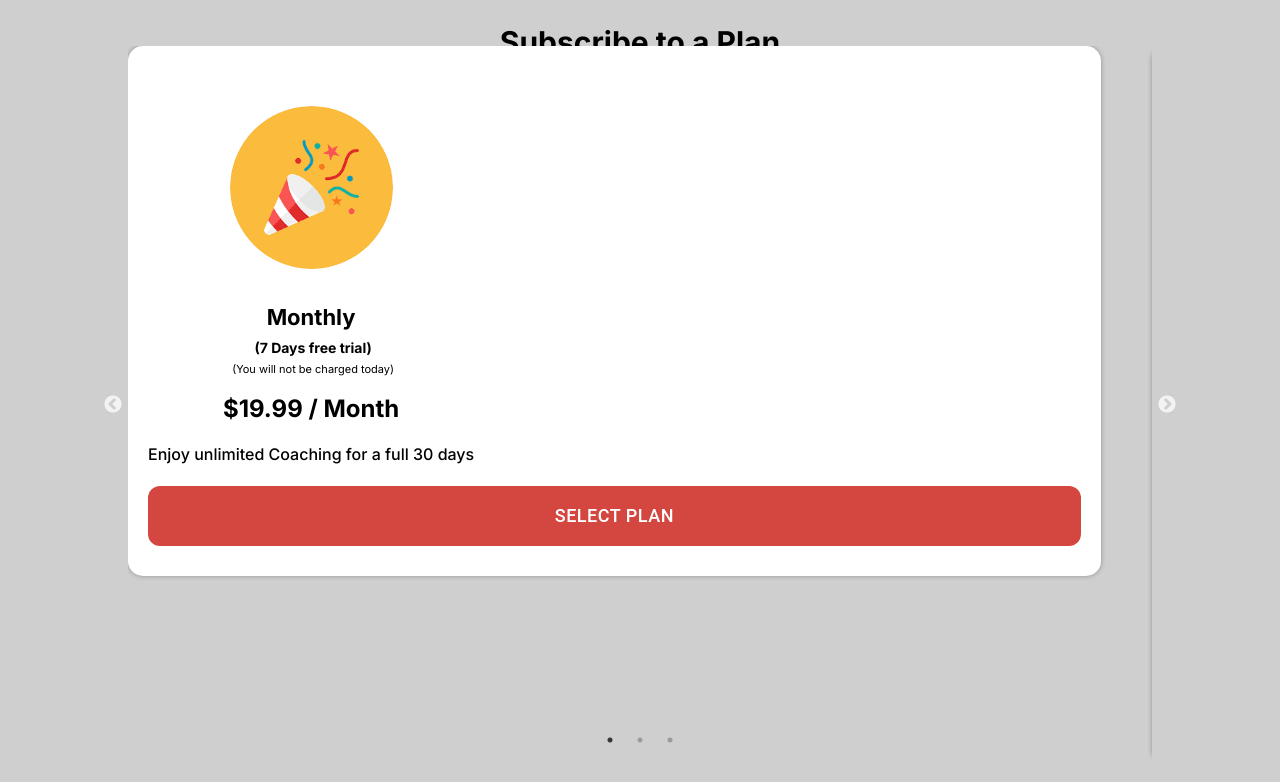
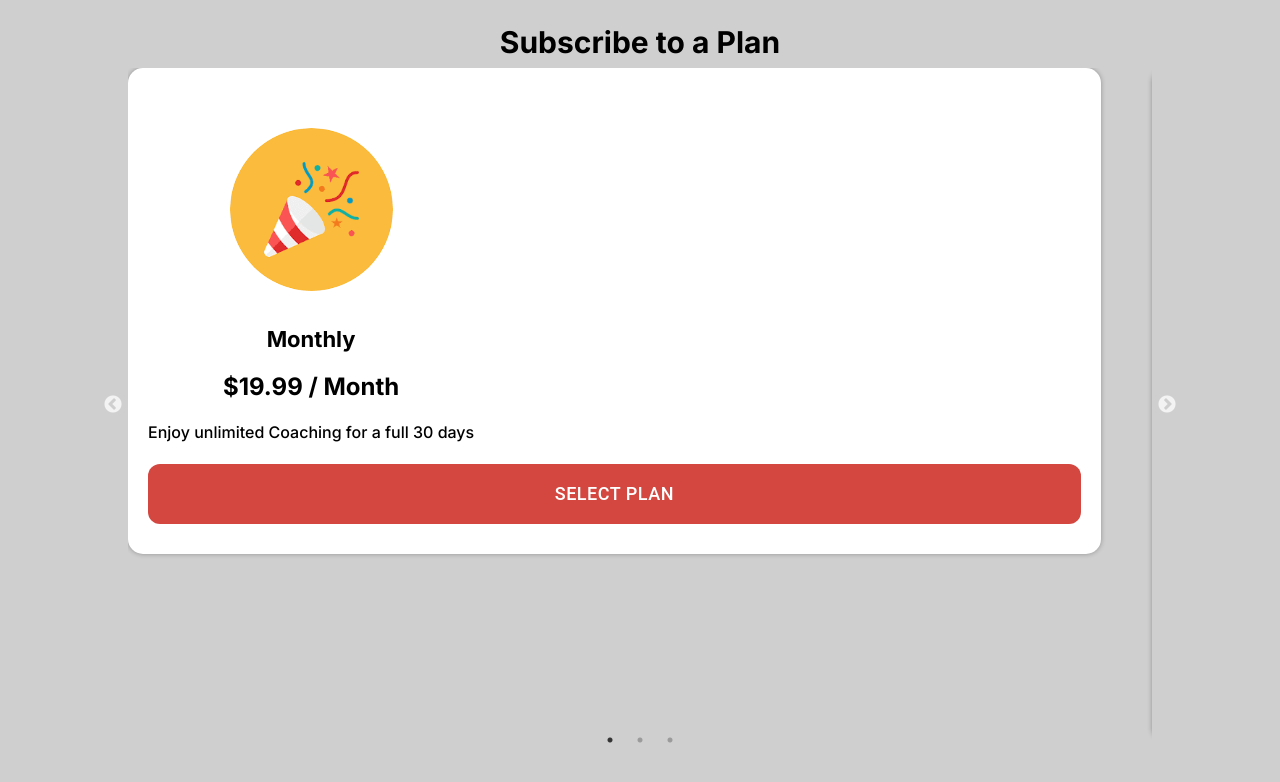
Before and after one commit to E8-Labs/Plurawl-Subscriptions-App, a Next.js app: page /home in a window 1280 px wide. Shown: the top 782 px of the page. Built offline with nearby package versions, Linux system fonts and the light colour scheme.

Commit message:
plurawl subscriptions update

```diff
--- a/app/home/page.js
+++ b/app/home/page.js
@@ -1,12 +1,12 @@
-'use client'
-import { Button } from '@mui/material';
-import { useRouter } from 'next/navigation';
-import React, { useState } from 'react';
-import Snackbar from '@mui/material/Snackbar';
-import { Alert } from '@mui/material';
-import Slide from '@mui/material/Slide';
-import CircularProgress from '@mui/material/CircularProgress';
-import Slider from 'react-slick';
+"use client";
+import { Button } from "@mui/material";
+import { useRouter } from "next/navigation";
+import React, { useState } from "react";
+import Snackbar from "@mui/material/Snackbar";
+import { Alert } from "@mui/material";
+import Slide from "@mui/material/Slide";
+import CircularProgress from "@mui/material/CircularProgress";
+import Slider from "react-slick";
 import "slick-carousel/slick/slick.css";
 import "slick-carousel/slick/slick-theme.css";
 
@@ -52,34 +52,36 @@ const Page = () => {
     vertical: false,
     slidesToScroll: 1,
     afterChange: (index) => setselectedSlideIndex(index),
-    swipe: true,  // enable swipe
+    swipe: true, // enable swipe
   };
 
   const images = [
     {
       id: 1,
       userImage: "/assets/download3.png",
-      plan: 'Monthly',
-      amount: '$19.99 / Month',
-      discount: '',
-      service: 'Enjoy unlimited Coaching for a full 30 days'
+      plan: "Monthly",
+      amount: "$19.99 / Month",
+      discount: "",
+      service: "Enjoy unlimited Coaching for a full 30 days",
     },
     {
       id: 2,
       userImage: "/assets/download3.png",
-      plan: '6 Months',
-      amount: '$99.99/ 6 Months',
-      discount: '16.66% Discount',
-      service: 'Enjoy unlimited Coaching for a full 6 Months at a discounted cost of $16.50 per month'
+      plan: "6 Months",
+      amount: "$99.99/ 6 Months",
+      discount: "16.66% Discount",
+      service:
+        "Enjoy unlimited Coaching for a full 6 Months at a discounted cost of $16.50 per month",
     },
     {
       id: 3,
       userImage: "/assets/download3.png",
-      plan: 'Yearly',
-      amount: '$179.99/ 12 Months',
-      discount: '25% Discount',
-      service: 'Enjoy unlimited Coaching for a full 12 Months at a discounted cost of $15 per month'
-    }
+      plan: "Yearly",
+      amount: "$179.99/ 12 Months",
+      discount: "25% Discount",
+      service:
+        "Enjoy unlimited Coaching for a full 12 Months at a discounted cost of $15 per month",
+    },
   ];
 
   //test code ends here
@@ -98,25 +100,25 @@ const Page = () => {
     let PlanIndex = selectedSlideIndex;
 
     if (PlanIndex !== null) {
-      console.log('Selected plan index is:', PlanIndex);
+      console.log("Selected plan index is:", PlanIndex);
 
       //can replace selected plan index with index of the slider screen
 
       try {
-        localStorage.setItem('plan', JSON.stringify({ planIndex: PlanIndex }));
-        const d = localStorage.getItem('user');
+        localStorage.setItem("plan", JSON.stringify({ planIndex: PlanIndex }));
+        const d = localStorage.getItem("user");
         const user = JSON.parse(d);
         console.log("User is ", user);
         if (user.user.payment_source_added) {
           router.push(`/home/cards`);
         } else {
           router.push(`/home/cards`);
-          console.log('No payment souce added');
+          console.log("No payment souce added");
         }
       } catch (error) {
         setErrorMessage(error.message);
         setError(true);
-        console.log('Error occurred:', error);
+        console.log("Error occurred:", error);
       } finally {
         setLoading(false);
       }
@@ -124,7 +126,7 @@ const Page = () => {
       setErrorMessage("Select a plan");
       setError(true);
       setLoading(false);
-      console.log('Select a plan');
+      console.log("Select a plan");
     }
   };
   //logic can be deleted
@@ -153,58 +155,153 @@ const Page = () => {
 
   return (
     <div className="container">
-      <div className="inner-container" style={{ backgroundColor: '', width: '100vw' }}>
+      <div
+        className="inner-container"
+        style={{ backgroundColor: "", width: "100vw" }}
+      >
         <div className="header">
-          <div style={{ fontWeight: 'bold', fontSize: 30, color: '' }}>
+          <div style={{ fontWeight: "bold", fontSize: 30, color: "" }}>
             Subscribe to a Plan
           </div>
 
           {/* Code for slider */}
 
-          <div style={{ width: '100%', display: 'flex', justifyContent: 'center', height: '85vh', alignItems: 'center' }}>
-            <Slider {...settings} style={{ width: '80%', height: '80vh', display: 'flex', alignItems: 'center' }}>
+          <div
+            style={{
+              width: "100%",
+              display: "flex",
+              justifyContent: "center",
+              height: "85vh",
+              alignItems: "center",
+            }}
+          >
+            <Slider
+              {...settings}
+              style={{
+                width: "80%",
+                height: "80vh",
+                display: "flex",
+                alignItems: "center",
+              }}
+            >
               {images.map((src, index) => (
                 <div key={index} onClick={handleContinueClick}>
-                  <div style={{ width: '95%', borderRadius: 15, padding: 20, textAlign: 'start', backgroundColor: 'white', boxShadow: '0px 0px 5px rgba(0, 0, 0, 0.3)' }}>
-                    <button onClick={() => console.log('Working')}>
-                      {
-                        src.discount !== "" &&(
-                          <div style={{flexDirection: 'row', alignItems: 'center',
-                            justifyContent: 'center', width: '100%', backgroundColor: 'green'}}>
-                            <div style={{ backgroundColor: 'red', height: '40', flex: 1 }}>
-                              <label style={{color: 'white'}}>{src.discount}</label>
-                            </div>
+                  <div
+                    style={{
+                      width: "95%",
+                      borderRadius: 15,
+                      padding: 20,
+                      textAlign: "start",
+                      backgroundColor: "white",
+                      boxShadow: "0px 0px 5px rgba(0, 0, 0, 0.3)",
+                    }}
+                  >
+                    <button onClick={() => console.log("Working")}>
+                      {src.discount !== "" && (
+                        <div
+                          style={{
+                            flexDirection: "row",
+                            alignItems: "center",
+                            justifyContent: "center",
+                            width: "100%",
+                            backgroundColor: "green",
+                          }}
+                        >
+                          <div
+                            style={{
+                              backgroundColor: "red",
+                              height: "40",
+                              flex: 1,
+                            }}
+                          >
+                            <label style={{ color: "white" }}>
+                              {src.discount}
+                            </label>
                           </div>
-                        )
-                      }
-                      <div className='flex flex-row justify-center mt-10'>
-                        <img src={src.userImage} alt={`Image ${index + 1}`} style={{ resize: 'cover', height: 'auto', width: '50%', borderRadius: '50%' }} />
+                        </div>
+                      )}
+                      <div className="flex flex-row justify-center mt-10">
+                        <img
+                          src={src.userImage}
+                          alt={`Image ${index + 1}`}
+                          style={{
+                            resize: "cover",
+                            height: "auto",
+                            width: "50%",
+                            borderRadius: "50%",
+                          }}
+                        />
                       </div>
-                      <div className='mt-8'>
-                        <p style={{ fontWeight: 'bolder', fontSize: '22px', textAlign: '' }}>
+                      <div className="mt-8">
+                        <p
+                          style={{
+                            fontWeight: "bolder",
+                            fontSize: "22px",
+                            textAlign: "",
+                          }}
+                        >
                           {src.plan}
                         </p>
-                        <p style={{ fontWeight: 'bold', fontSize: '14px', marginLeft: 4, marginTop: 3 }}>
+                        {/* <p style={{ fontWeight: 'bold', fontSize: '14px', marginLeft: 4, marginTop: 3 }}>
                           (7 Days free trial)
-                        </p>
-                        <p style={{ fontWeight: 'regular', fontSize: '11px', marginLeft: 4, marginTop: 3 }}>
+                        </p> */}
+                        {/* <p
+                          style={{
+                            fontWeight: "regular",
+                            fontSize: "11px",
+                            marginLeft: 4,
+                            marginTop: 3,
+                          }}
+                        >
                           (You will not be charged today)
-                        </p>
-                        <p style={{ fontWeight: 'bold', fontSize: '24px', textAlign: 'center', marginTop: 13 }}>
+                        </p> */}
+                        <p
+                          style={{
+                            fontWeight: "bold",
+                            fontSize: "24px",
+                            textAlign: "center",
+                            marginTop: 13,
+                          }}
+                        >
                           {src.amount}
                         </p>
                         {/*<p style={{ fontWeight: 'bold', fontSize: '20px', textAlign: 'start' }}>
                           Discount : <span style={{ fontSize: '18px' }}>Discount price is </span>
               </p>*/}
-                        <p style={{ fontWeight: '500', fontSize: '16px', textAlign: 'center', marginTop: 15 }}>
+                        <p
+                          style={{
+                            fontWeight: "500",
+                            fontSize: "16px",
+                            textAlign: "center",
+                            marginTop: 15,
+                          }}
+                        >
                           {src.service}
                         </p>
                       </div>
                     </button>
                     <div className="footer">
-                      {loading ? <CircularProgress color='inherit' style={{ color: '' }} /> : <Button onClick={handleContinueClick} sx={{ color: '#ffffff', backgroundColor: '#D44740', width: '100%', height: '60px', borderRadius: 3, fontSize: 'large' }} className="continue-button">
-                        Select Plan
-                      </Button>}
+                      {loading ? (
+                        <CircularProgress
+                          color="inherit"
+                          style={{ color: "" }}
+                        />
+                      ) : (
+                        <Button
+                          onClick={handleContinueClick}
+                          sx={{
+                            color: "#ffffff",
+                            backgroundColor: "#D44740",
+                            width: "100%",
+                            height: "60px",
+                            borderRadius: 3,
+                            fontSize: "large",
+                          }}
+                          className="continue-button"
+                        >
+                          Select Plan
+                        </Button>
+                      )}
                     </div>
                   </div>
                 </div>
@@ -217,20 +314,23 @@ const Page = () => {
             autoHideDuration={5000}
             onClose={handleClose}
             anchorOrigin={{
-              vertical: 'top',
-              horizontal: 'right',
+              vertical: "top",
+              horizontal: "right",
             }}
             TransitionComponent={Slide}
             TransitionProps={{
-              direction: 'left',
+              direction: "left",
             }}
           >
-            <Alert onClose={handleClose} severity="error" sx={{ width: '100%' }}>
+            <Alert
+              onClose={handleClose}
+              severity="error"
+              sx={{ width: "100%" }}
+            >
               {errorMessage}
             </Alert>
           </Snackbar>
         </div>
-
       </div>
     </div>
   );
```
